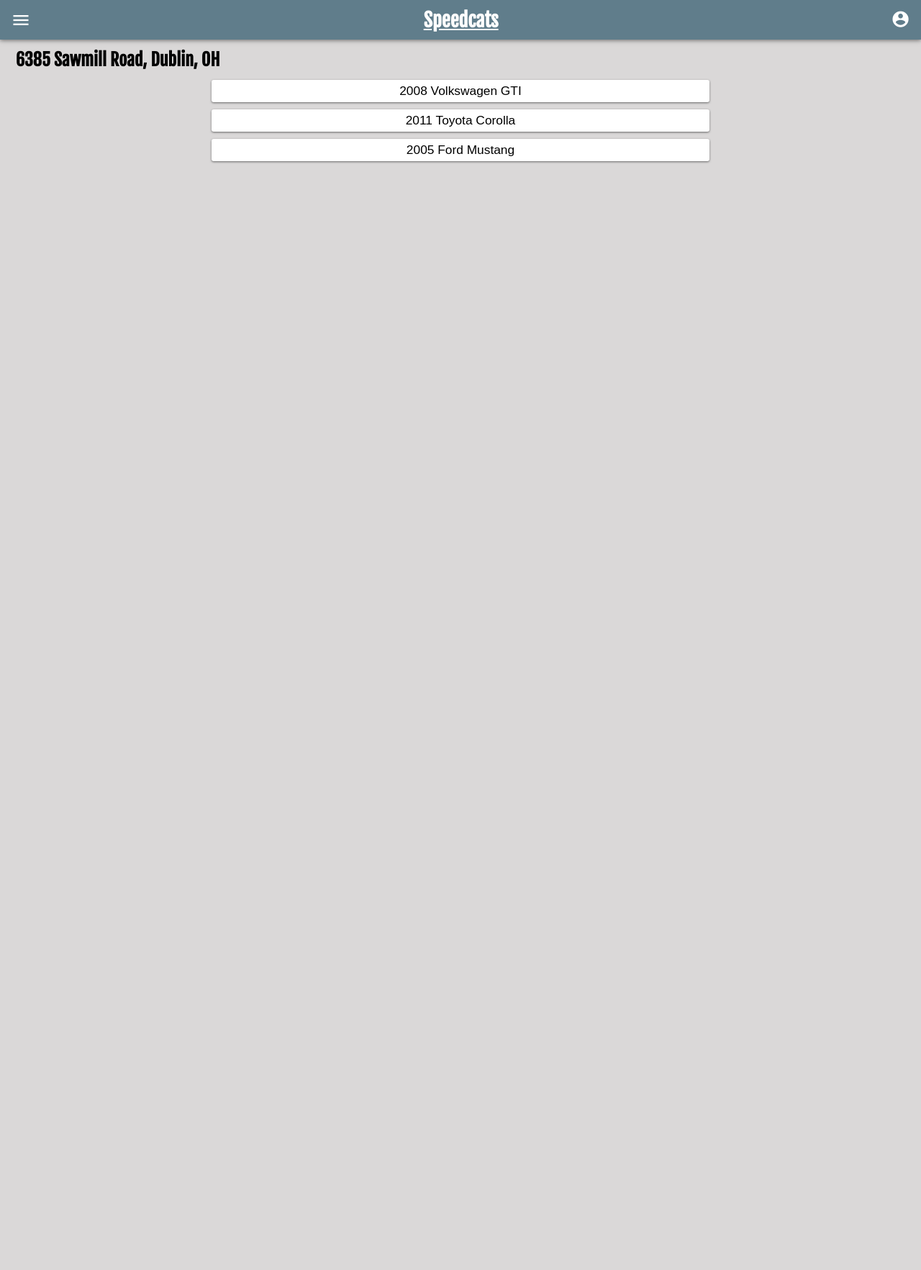
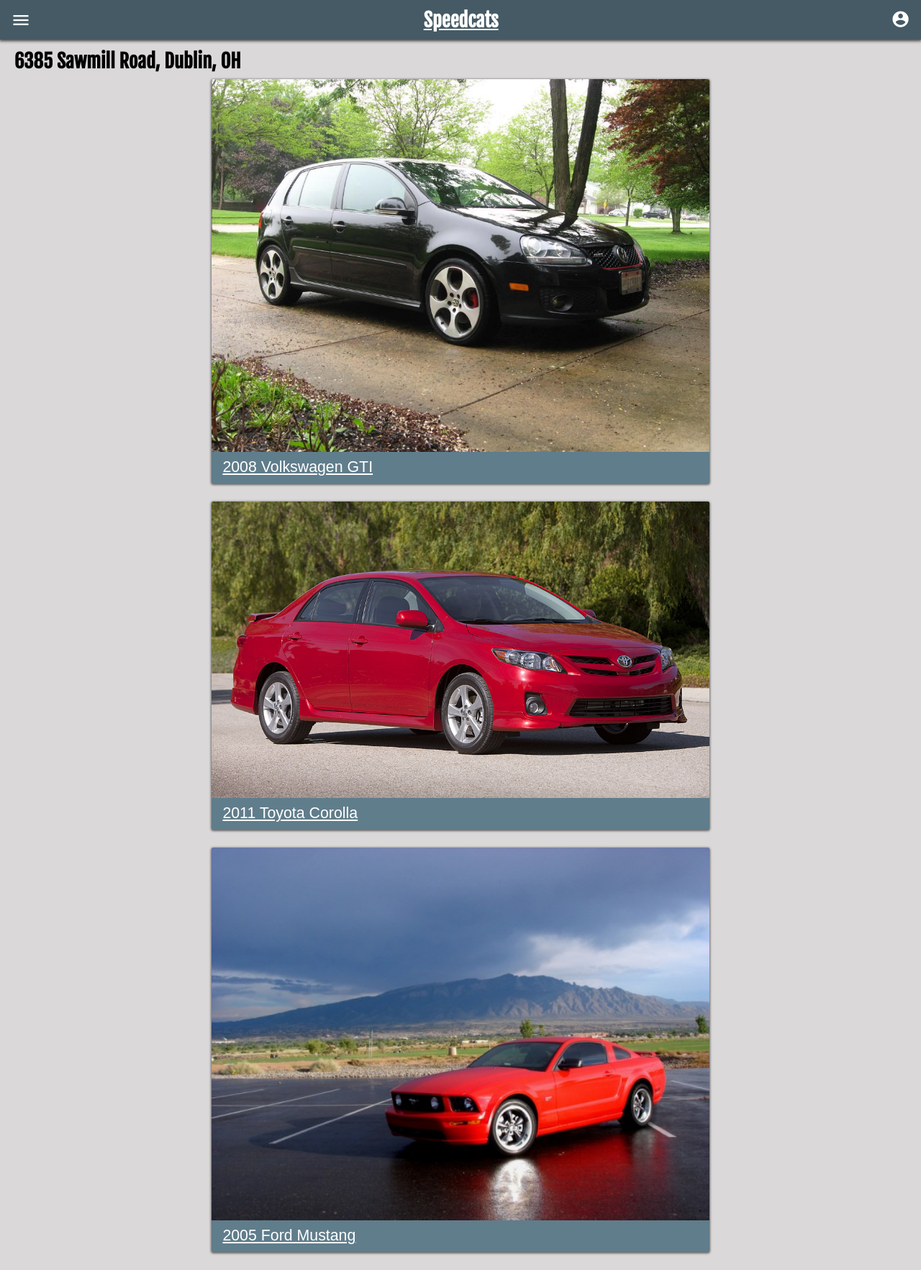
Before and after one commit to ajessefowler/speedcats-car-rental, a Django app: page /inventory/1/ in a window 1280 px wide. Shown: the whole page at 72% size. Before the commit the page ends 227 px from the top, so only its background shows below. Run offline with Django 3.2, Linux system fonts and the light colour scheme; data comes from the database, SQL or seed files in the repository; both versions use the stored data as it was after the commit; some libraries are stand-ins or nearby versions; some web fonts are replaced.

Commit message:
Implement Vehicle Images and Vehicle Detail Page
Vehicles now contain images.
Clicking vehicle on store inventory page now links
to the details of that vehicle.

```diff
--- a/inventory/models.py
+++ b/inventory/models.py
@@ -39,6 +39,7 @@ class Vehicle(models.Model):
 	model = models.CharField(max_length=30)
 	color = models.CharField(max_length=10)
 	mileage = models.IntegerField()
+	image = models.ImageField(upload_to="vehicle_photos", blank=True)
 	status = models.CharField(
 		max_length=1,
 		choices=status_choices,
--- a/inventory/static/css/styles.css
+++ b/inventory/static/css/styles.css
@@ -52,8 +52,8 @@ header {
 	justify-content: space-between;
 	width: calc(100% - 14px);
 	height: 55px;
-	background-color: #607D8B;
-	box-shadow: 0 1px 6px #666666;
+	background-color: #455A64;
+	box-shadow: 0 1px 4px 1px #3f3f3f;
 	padding: 0 7px;
 	position: fixed;
 	top: 0;
@@ -68,12 +68,12 @@ header > h1 {
 nav {
 	position: fixed;
 	display: flex;
-	background-color: #8eacbb;
+	background-color: #607D8B;
 	width: 300px;
 	height: 100%;
 	transform: translateX(-350px);
 	top: 55px;
-	box-shadow: 2px 0 6px -2px #666666;
+	box-shadow: 2px 0 6px -2px #3f3f3f;
 	z-index: 10;
 }
 
@@ -94,17 +94,52 @@ nav > ul {
 	padding: 8px;
 }
 
+.header {
+	padding: 0 0 8px 0;
+	margin: 0 20px;
+}
+
 .vehicle {
-	background-color: white;
-	padding: 5px 0;
-	margin: 0 20px 10px;
+	background-color: #607D8B;
+	padding: 0;
+	margin: 0 20px 15px;
 	border-radius: 3px;
-	box-shadow: 0 1px 3px #666666;
+	box-shadow: 0 1px 3px 1px #666666;
+	position: relative;
 }
 
 .vehicle > p {
 	margin: 0;
 	padding: 0;
+}
+
+.vehiclename {
+	display: flex;
+	flex-direction: row;
+	justify-content: center;
+	align-items: center;
+}
+
+.vehiclename > p {
+	text-align: left;
+	margin: 0;
+	padding: 5px 0 10px 15px;
+	font-size: 13pt;
+	margin-right: auto;
+	color: white;
+}
+
+.vehicleimage {
+	width: 100%;
+	padding: 0;
+	margin: 0;
+	border-top-left-radius: 3px;
+	border-top-right-radius: 3px;
+}
+
+.vehicleimage > img {
+	border-top-left-radius: 3px;
+	border-top-right-radius: 3px;
 }
 
 #menubutton {
@@ -171,7 +206,7 @@ nav > ul {
 	align-items: center;
 	height: 40px;
 	margin: 12px 20px;
-	background-color: #1b5e20;
+	background-color: #607D8B;
 	border-radius: 3px;
 	box-shadow: 0 1px 3px #666666;
 }
@@ -190,14 +225,48 @@ nav > ul {
 	font-size: 17pt;
 }
 
-#storeheader {
-	padding: 0 0 0 22px;
-	font-size: 18pt;
+#storecontent {
+	width: 100%;
 }
 
-#storecontent {
+#storecontent > a {
 	width: 100%;
-	padding-top: 13px;
+}
+
+#vehiclecontent {
+	display: flex;
+	flex-direction: column;
+	justify-content: center;
+	align-items: flex-start;
+}
+
+#vehiclecontent > img {
+	margin: 0 20px;
+	width: calc(100% - 40px);
+	border-radius: 3px;
+	box-shadow: 0 1px 3px 1px #666666;
+}
+
+#reservebutton {
+	display: flex;
+	justify-content: center;
+	align-items: center;
+	position: absolute;
+	bottom: 35px;
+	right: 25px;
+	height: 30px;
+	background-color: #FF5722;
+	border-radius: 30px;
+	box-shadow: 0 1px 3px 1px #3d3d3d;
+	padding: 5px 0;
+}
+
+#reservebutton > p {
+	padding: 0 18px;
+	margin: 0;
+	color: white;
+	position: relative;
+	top: -1px;
 }
 
 @media only screen and (min-width: 768px) {
@@ -207,19 +276,39 @@ nav > ul {
 	}
 
 	.vehicle {
-		margin: 0 23% 10px;
+		margin: 0 23% 25px;
 	}
 
 	.vehicle:hover {
 		cursor: pointer;
-		background-color: rgb(226, 226, 226);
+	}
+
+	.vehiclename > p {
+		font-size: 16pt;
+	}
+
+	.reservebutton {
+		top: -29px;
+		right: 28px;
+		height: 30px;
+		border-radius: 30px;
 	}
 
 	#search {
 		margin: 5px 23%;
 	}
 
+	#select:hover {
+		cursor: pointer;
+	}
+
 	#map {
 		height: 400px;
 	}
+
+	#reservebutton:hover {
+		cursor: pointer;
+		background-color: rgb(216, 69, 25);
+		box-shadow: 0 1px 3px 2px #3d3d3d;
+	}
 }
--- a/inventory/static/js/location.js
+++ b/inventory/static/js/location.js
@@ -78,7 +78,7 @@ function initMap() {
                 google.maps.event.addListener(marker, 'click', function() {
                     document.getElementById('select').style.display = 'flex';
                     document.getElementById('selecttext').innerHTML = addressDisplay;
-                    document.getElementById('selectlink').onclick = function() {
+                    document.getElementById('select').onclick = function() {
                         document.location.href = vehiclesLink;
                     }
                 });
--- a/inventory/templates/inventory/vehicle_list.html
+++ b/inventory/templates/inventory/vehicle_list.html
@@ -1,11 +1,18 @@
 {% extends "base_generic.html" %}
 
 {% block content %}
-    <h1 id="storeheader">{{ vehicles.0.store.address }}, {{ vehicles.0.store.city }}, {{ vehicles.0.store.state }}</h1>
     <div id="storecontent">
+    <h1 class="header">{{ vehicles.0.store.address }}, {{ vehicles.0.store.city }}, {{ vehicles.0.store.state }}</h1>
     {% for vehicle in vehicles %}
         <div class="vehicle">
-            <p>{{ vehicle }}</p>
+            <a href="/inventory/{{ vehicle.store.ID }}/{{ vehicle.id }}/">
+                <div class="vehicleimage">
+                    <img src="{{ vehicle.image.url }}" width="100%">
+                </div>
+                <div class="vehiclename">
+                    <p>{{ vehicle }}</p>
+                </div>
+            </a>
         </div>
     {% endfor %}
     </div>
--- a/inventory/urls.py
+++ b/inventory/urls.py
@@ -5,4 +5,5 @@ from . import views
 urlpatterns = [
 	path('', views.index, name='index'),
 	path('<int:storeID>/', views.store, name='store'),
+	path('<int:storeID>/<int:vehicleID>/', views.vehicle, name='vehicle')
 ]
--- a/inventory/views.py
+++ b/inventory/views.py
@@ -1,6 +1,6 @@
 import json
 from django.core.serializers.json import DjangoJSONEncoder
-from django.shortcuts import render
+from django.shortcuts import get_object_or_404, render
 from django.http import HttpResponse
 from .models import Store, Vehicle
 
@@ -19,3 +19,10 @@ def store(request, storeID):
 		"vehicles":vehicles
 	}
 	return render(request, 'inventory/vehicle_list.html', context)
+
+def vehicle(request, storeID, vehicleID):
+	vehicle = get_object_or_404(Vehicle, pk=vehicleID)
+	context = {
+		"vehicle":vehicle
+	}
+	return render(request, 'inventory/vehicle_detail.html', context)
--- a/speedcats/settings.py
+++ b/speedcats/settings.py
@@ -119,3 +119,5 @@ USE_TZ = True
 # https://docs.djangoproject.com/en/2.0/howto/static-files/
 
 STATIC_URL = '/static/'
+MEDIA_ROOT = os.path.join(BASE_DIR, 'media')
+MEDIA_URL = '/media/'
--- a/speedcats/urls.py
+++ b/speedcats/urls.py
@@ -15,6 +15,7 @@ Including another URLconf
 """
 from django.conf import settings
 from django.conf.urls.static import static
+from django.contrib.staticfiles.urls import staticfiles_urlpatterns
 from django.contrib import admin
 from django.urls import include, path
 from django.views.generic import RedirectView
@@ -24,3 +25,6 @@ urlpatterns = [
     path('admin/', admin.site.urls),
     path('', RedirectView.as_view(url='/inventory/')),
 ] + static(settings.STATIC_URL, document_root=settings.STATIC_ROOT)
+
+urlpatterns += staticfiles_urlpatterns()
+urlpatterns += static(settings.MEDIA_URL, document_root=settings.MEDIA_ROOT)
```
Also changed, not shown: inventory/templates/inventory/vehicle_detail.html (added, +11 -0 lines), db.sqlite3, inventory/migrations/0012_vehicle_image.py (added), media/vehicle_photos/113.jpg (added), media/vehicle_photos/2011-toyota-corolla_100330050_l.jpg (added), media/vehicle_photos/23efd9a6-4d17-40b7-9add-831a1b197b2b.jpg (added), media/vehicle_photos/800px-Volkswagen_Jetta_V_front_20070806.jpg (added), media/vehicle_photos/929612553.jpg (added), media/vehicle_photos/DSC01146_590_442_90.jpg (added), media/vehicle_photos/IMG_4315.jpg (added), vehicle_photos/DSC_0022_zps9675d487.jpg (added).
